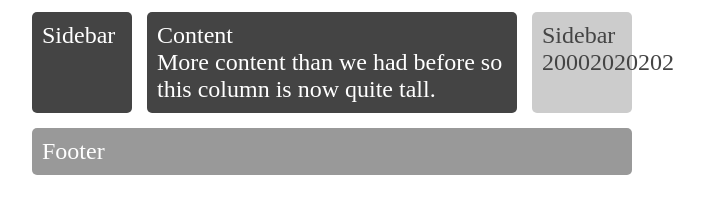
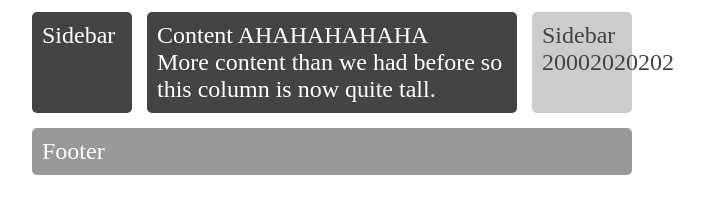
Before and after one commit to chirase/Exercice2, a plain HTML site: page index.htm in a window 1280 px wide. Shown: the part 148-362 px from the top of the page, without its empty margins (8-712 px from the left). Drawn offline with Linux system fonts and the light colour scheme.

Commit message:
5ieme commit (AHAHAHAHAHA)

```diff
--- a/index.htm
+++ b/index.htm
@@ -11,7 +11,7 @@
   <div class="box header">Header</div>
   <div class="box sidebar">Sidebar</div>
   <div class="box sidebar2">Sidebar 20002020202</div>
-  <div class="box content">Content
+  <div class="box content">Content AHAHAHAHAHA
     <br /> More content than we had before so this column is now quite tall.</div>
   <div class="box footer">Footer</div>
 </div>
```
